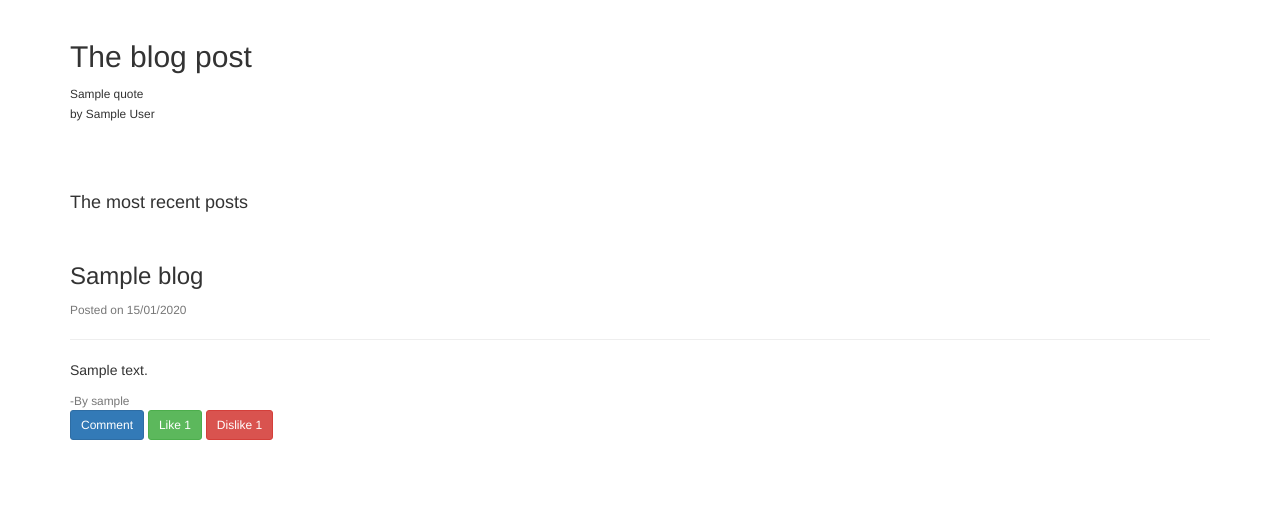
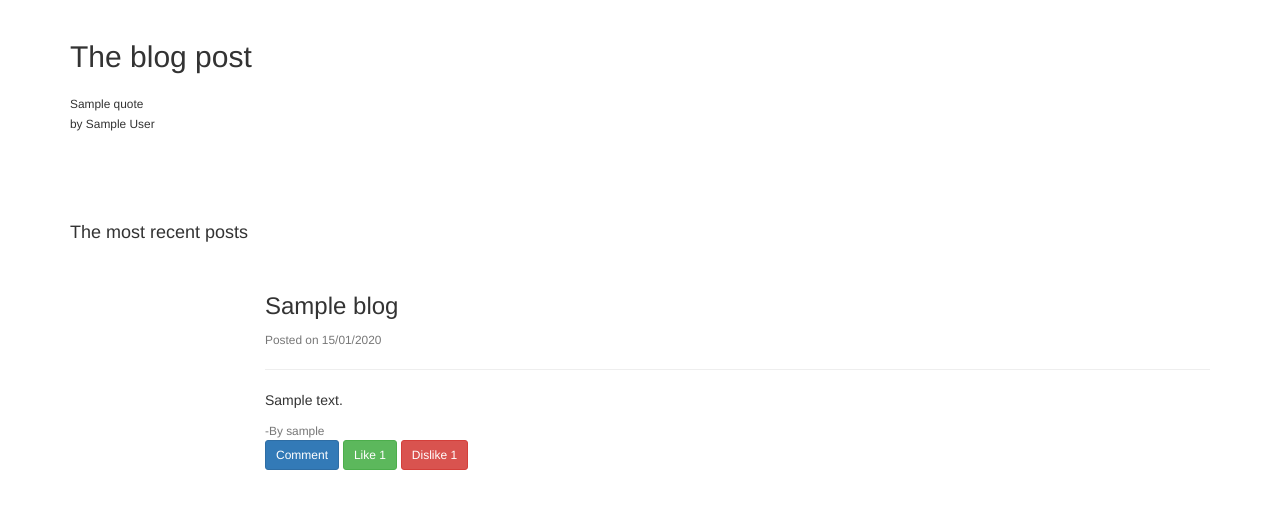
Before and after one commit to Magnific7/Blog, a Flask app: template app/templates/index.html in a window 1280 px wide. Shown: the part 52-561 px from the top of the page. Run offline with Flask 2, Linux system fonts and the light colour scheme; the template is opened without the code that fills it: most values are stand-ins (such as "Sample title", 1, 10 or a date in 2020); data that the repository does not hold is empty; some libraries are stand-ins or nearby versions.

Commit message:
displaying newest blogs

```diff
--- a/app/main/views.py
+++ b/app/main/views.py
@@ -20,8 +20,7 @@ def index():
     quotes = get_quotes()
     # print(quotes)
 
-    blogs = Blog.query.all()
-
+    blogs = Blog.query.filter_by(id=Blog.id).order_by(Blog.posted.desc()).all()
     title = 'Blog'
     return render_template('index.html', title = title, blogs = blogs, quotes = quotes)
 
--- a/app/static/css/index.css
+++ b/app/static/css/index.css
@@ -1,10 +1,11 @@
-/* h3{
+h3{
     color: rgb(87, 56, 66);
 }
 .quotes{
     float:left;
+    margin-left: 80%;
     border: 5px solid red;
 }
 .blogs{
     border: 2px solid rgb(100, 74, 74);
-} */
+}
--- a/app/templates/index.html
+++ b/app/templates/index.html
@@ -5,7 +5,7 @@
 
 {% block styles%}
     {{ super() }}
-    <link rel="stylesheet" href="{{url_for('static',filename='css/index.css')}}">
+    <!-- <link rel="stylesheet" href="{{url_for('static',filename='css/index.css')}}"> -->
 {% endblock %}
 
 {% block content %}
@@ -16,18 +16,21 @@
 
         <h2 class="hey">The blog post</h2>
         <div class="quotes">
-
+        <h3 class='quotes styles:"color:black;"'></h3>
+         <ul></ul>
             {% for quote in quotes %}
                 <small>{{ quote.quote}}</small><br>
-                <small>by {{ quote.author}}</small>
+                <small>by {{ quote.author}}</small><br><br>
             {% endfor %}
+
+        </ul>
       </div>
 
-          <div class="blog">
+          <div class="blogs">
               <br><br><br>
-              <h4>The most recent posts </h4>
+            <h4>The most recent posts </h4>
             <div><br>
-                <div class='blogs'>{{macro.displayBlogs(blogs)}}</div>
+                <div>{{macro.displayBlogs(blogs)}}</div>
             </div>
           </div>
    </div>
--- a/app/templates/macros.html
+++ b/app/templates/macros.html
@@ -1,8 +1,15 @@
 {% macro displayBlogs(blogs)%}
     {% if blogs %}
         {% for blog in blogs %}
-        <div class="blogging">
-
+        <div class="row">
+            <div class="col-sm-12">
+                <div class="card">
+                    <div class="media-body">
+                        <div class="row">
+                            <div class="col-md-2 img-responsive">
+                            </div>
+                            <div class="col-md-10">
+                                <p class="blog-metadata">
                                     <h3 class="inline">{{blog.blog_title}}</h3>
                                     <small class="text-muted">  Posted on {{blog.posted.strftime('%d/%m/%Y')}}</small>
                                     <hr>
@@ -21,6 +28,13 @@
 
                                 </div>
 
+                            </div>
+
+                        </div>
+                    </div>
+
+                </div>
+            </div>
         </div>
         {% endfor %}
     {% else %}
--- a/app/templates/profile/profile.html
+++ b/app/templates/profile/profile.html
@@ -1,6 +1,6 @@
 {% extends 'base.html'%}
 {% import "bootstrap/wtf.html" as wtf %}
-
+{% import 'macros.html' as macro%}
 {% block content %}
 
 <div class="container">
@@ -19,6 +19,7 @@
     <a href="{{url_for('main.update_profile',uname=user.username)}}">Edit bio</a>
     <div class="container card">
       <h4 class="card-header">Your blogs</h4>
+
       <ul>
         {% for blog in blogs_content %}
         <li>{{blog.content}}</li>
```
